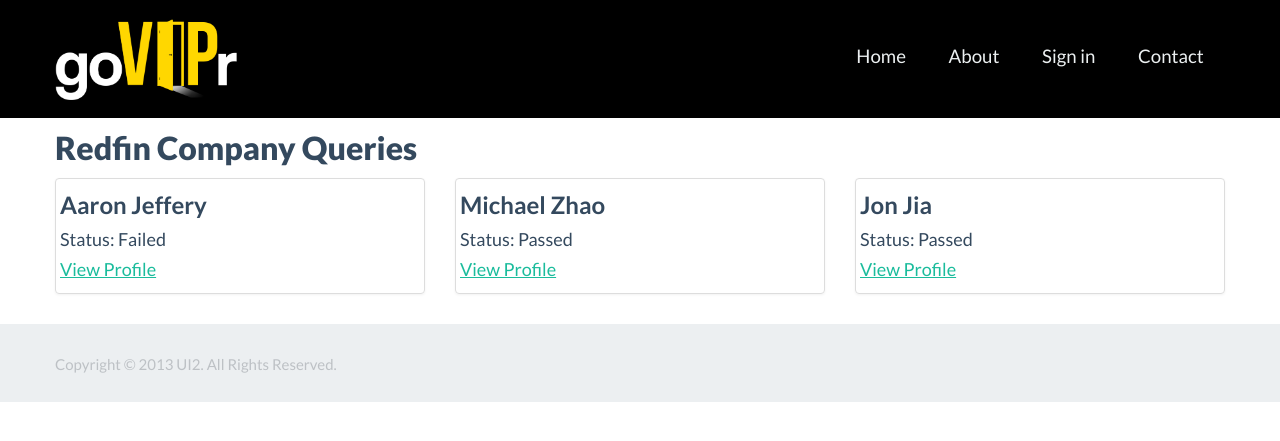
After one commit to milesrichardson/idapi-startup-weekend-seattle-2013, a Django app: a page that uses uid2/uid2/templates/companyprofile.html in a window 1280 px wide. The commit adds this page. Shown: the top 441 px of the page. Run offline with Django 3.2, Linux system fonts and the light colour scheme; parts of the project's set-up code (start-up, migrations or seed data) failed here and were passed over.

Commit message:
Added company profile

```diff
--- /dev/null
+++ b/uid2/uid2/templates/companyprofile.html
@@ -0,0 +1,32 @@
+{% extends "base2.html" %}
+{% block content %}
+		<div id= "main-content">
+		<div class="container">
+			<h1> Redfin Company Queries</h1>
+			</h1>
+			<ul class="thumbnails">
+				 <li class="span4">
+				    <div class="thumbnail">
+				      <h3>Aaron Jeffery</h3>
+				      <h4>Status: Failed </h4>
+				      <h4> <a href="/api/person/id=12345"> View Profile </a> </h4>
+				    </div>
+				 </li>
+				 <li class="span4">
+				    <div class="thumbnail">
+				      <h3>Michael Zhao</h3>
+				      <h4>Status: Passed</h4>
+				      <h4> <a href="/api/person/id=12345"> View Profile </a> </h4>
+				    </div>
+				 </li>
+				 <li class="span4 after">
+				    <div class="thumbnail">
+				      <h3>Jon Jia</h3>
+				      <h4>Status: Passed</h4>
+				      <h4> <a href="/api/person/id=12345"> View Profile </a> </h4>
+				    </div>
+				 </li>
+			</ul>
+		</div>
+	</div>
+{% endblock %}
--- a/uid2/uid2/urls.py
+++ b/uid2/uid2/urls.py
@@ -18,7 +18,8 @@ urlpatterns = patterns('',
                        url(r'^about$', home, {'template': 'about.html'},name='about'),
                        url(r'^contact$', TemplateView.as_view(template_name="contact.html"),name='contact'),
                        url(r'^admin/doc/', include('django.contrib.admindocs.urls')),
-                       url(r'^api/person/id=?(\d{0,9})$', TemplateView.as_view(template_name="profile.html"),name='profile'),
+                       url(r'^api/person/id=(\d{0,9})$', TemplateView.as_view(template_name="profile.html"),name='profile'),
+                       url(r'^companyprofile=(\d{0,9})$', TemplateView.as_view(template_name="companyprofile.html"),name='companyprofile'),
                        url(r'^admin/', include(admin.site.urls)),
                        # url(r'^accounts/profile/$', TemplateView.as_view(template_name="analytics.html"), name='analytics'),
                        # url(r'^accounts/profile/', 'viprmain.views.analytics'),
```
Also changed, not shown: uid2/uid2/templates/profile.html (+6 -6 lines).
